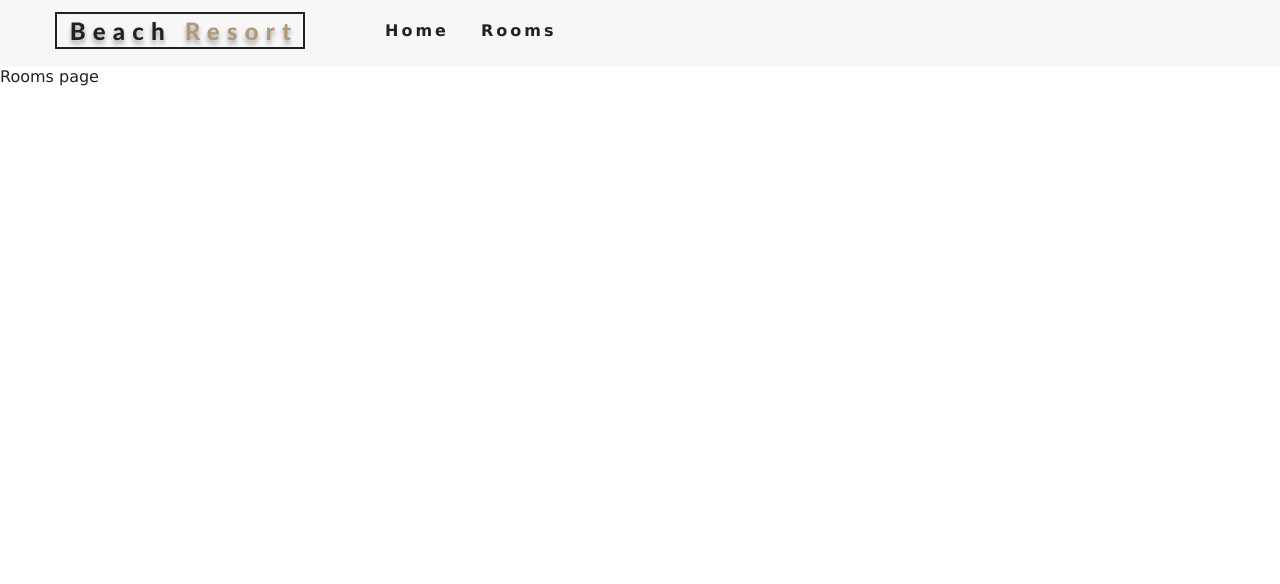
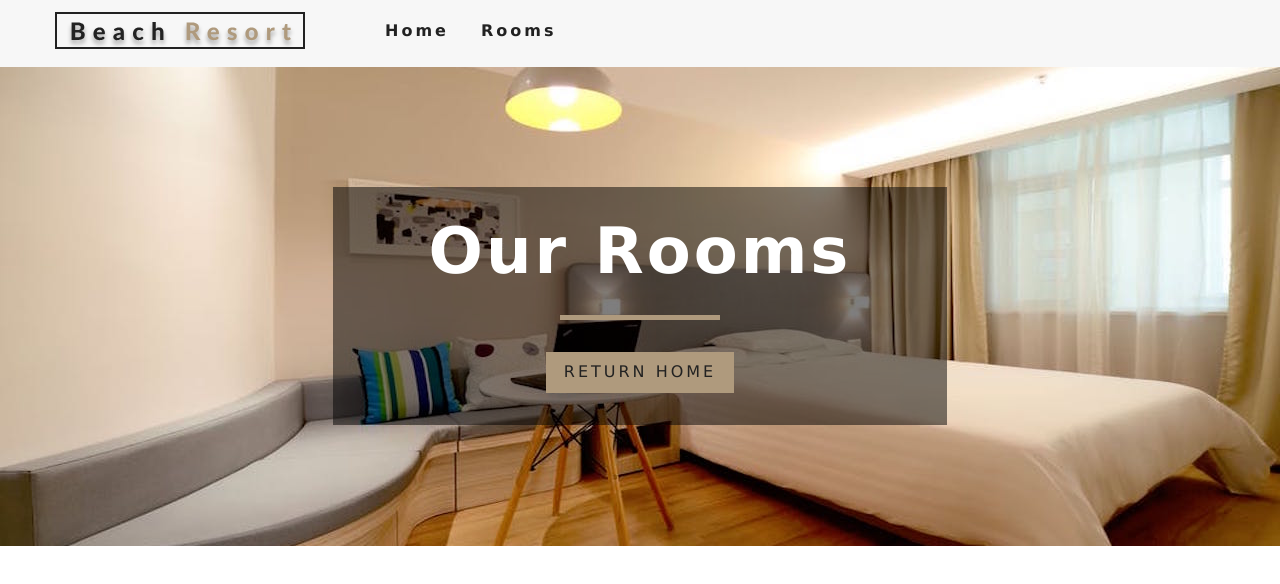
Before and after one commit to emestabillo/resort, a React (Create React App) app: page /rooms in a window 1280 px wide. Shown: the top 584 px of the page. Built offline with nearby package versions, Linux system fonts and the light colour scheme.

Commit message:
Setup banner component

```diff
--- /dev/null
+++ b/src/components/Banner.js
@@ -0,0 +1,12 @@
+import React from "react";
+
+export default function Banner({ children, title, subtitle }) {
+  return (
+    <div className="banner">
+      <h1>{title}</h1>
+      <div></div>
+      <p>{subtitle}</p>
+      {children}
+    </div>
+  );
+}
--- a/src/pages/Error.js
+++ b/src/pages/Error.js
@@ -1,6 +1,16 @@
 import React from "react";
 import Hero from "../components/Hero";
+import Banner from "../components/Banner";
+import { Link } from "react-router-dom";
 
 export default function Error() {
-  return <Hero />;
+  return (
+    <Hero>
+      <Banner title="404" subtitle="page not found">
+        <Link to="/" className="btn-primary">
+          return home
+        </Link>
+      </Banner>
+    </Hero>
+  );
 }
--- a/src/pages/Home.js
+++ b/src/pages/Home.js
@@ -1,6 +1,16 @@
 import React from "react";
 import Hero from "../components/Hero";
+import Banner from "../components/Banner";
+import { Link } from "react-router-dom";
 
 export default function Home() {
-  return <Hero hero="defaultHero" />;
+  return (
+    <Hero>
+      <Banner title="luxurious rooms" subtitle="deluxe rooms starting at $299">
+        <Link to="/rooms" className="btn-primary">
+          our rooms
+        </Link>
+      </Banner>
+    </Hero>
+  );
 }
--- a/src/pages/Rooms.js
+++ b/src/pages/Rooms.js
@@ -1,7 +1,18 @@
-import React from "react";
+import React, { Component } from "react";
+import Hero from "../components/Hero";
+import Banner from "../components/Banner";
+import { Link } from "react-router-dom";
 
-const rooms = () => {
-  return <div>Rooms page</div>;
-};
-
-export default rooms;
+export default class Rooms extends Component {
+  render() {
+    return (
+      <Hero hero="roomsHero">
+        <Banner title="our rooms">
+          <Link to="/" className="btn-primary">
+            return home
+          </Link>
+        </Banner>
+      </Hero>
+    );
+  }
+}
--- a/src/pages/SingleRoom.js
+++ b/src/pages/SingleRoom.js
@@ -1,8 +1,7 @@
 import React, { Component } from "react";
-import Hero from "../components/Hero";
 
 export default class SingleRoom extends Component {
   render() {
-    return <Hero hero="roomsHero" />;
+    return <h1>Single Room page</h1>;
   }
 }
```
